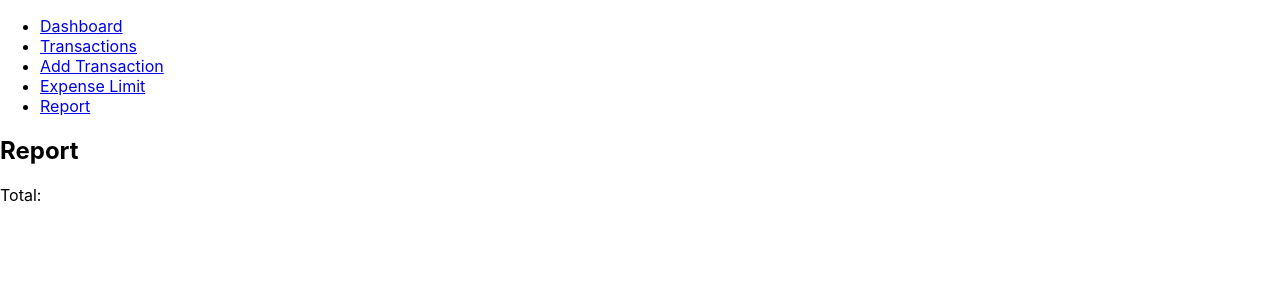
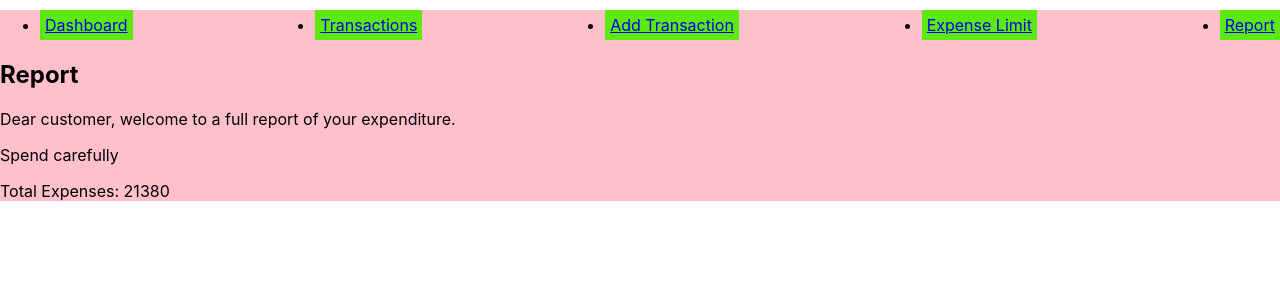
Before and after one commit to fascilio/ph-2-react-project, a React (Create React App) app in the folder expense-tracker/: page /report in a window 1280 px wide. Shown: the top 300 px of the page. Built offline with nearby package versions, Linux system fonts and the light colour scheme; data requests are answered from the project's data file.

Commit message:
updating files and styles

```diff
--- a/expense-tracker/db.json
+++ b/expense-tracker/db.json
@@ -113,18 +113,18 @@
       "amount": 2000
     },
     {
-      "id": "17",
+      "id": 17,
       "date": "2023-04-29",
-      "description": "Gasoline",
-      "category": "Transportation",
-      "amount": 3500
+      "description": "16 GB flash disk",
+      "category": "electronics",
+      "amount": "2500"
     },
     {
-      "id": "18",
+      "id": 18,
       "date": "2023-04-29",
-      "description": "Restaurant",
-      "category": "Food",
-      "amount": 80
+      "description": "Air pods",
+      "category": "Entertainment",
+      "amount": "2200"
     }
   ]
 }
--- a/expense-tracker/src/components/AddTransaction.js
+++ b/expense-tracker/src/components/AddTransaction.js
@@ -1,9 +1,23 @@
-import React, { useState } from 'react';
+import React, { useState, useEffect } from 'react';
+import axios from 'axios';
 
 function AddTransaction({ addNewTransaction }) {
   const [transaction, setTransaction] = useState({
-    date: '', description: '', category: '', amount: ''
+    id: null,
+    date: '',
+    description: '',
+    category: '',
+    amount: ''
   });
+
+  useEffect(() => {
+    axios.get('/api/transactions')
+      .then(response => {
+        const latestId = response.data[response.data.length - 1].id;
+        setTransaction(transaction => ({ ...transaction, id: latestId + 1 }));
+      })
+      .catch(error => console.log(error));
+  }, []);
 
   const handleChange = (e) => {
     setTransaction({ ...transaction, [e.target.name]: e.target.value });
@@ -12,11 +26,11 @@ function AddTransaction({ addNewTransaction }) {
   const handleSubmit = (e) => {
     e.preventDefault();
     addNewTransaction(transaction);
-    setTransaction({ date: '', description: '',category: '', amount: '' });
+    setTransaction({ id: transaction.id + 1, date: '', description: '', category: '', amount: '' });
   }
 
   return (
-    <div style={{ display: 'flex', flexDirection: 'column', alignItems: 'center' }}>
+    <div style={{ display: 'flex', flexDirection: 'column', alignItems: 'center', backgroundColor: 'grey' }}>
       <h2>Add Transaction</h2>
       <form onSubmit={handleSubmit}>
         <label>Date:</label>
--- a/expense-tracker/src/components/App.js
+++ b/expense-tracker/src/components/App.js
@@ -40,14 +40,14 @@ function App() {
 
     return (
         <Router>
-            <div>
+            <div style={{backgroundColor: "pink"}}>
               <Navigation>
                 <Routes>
                     <Route path="/" element={<Dashboard expenses={expenses} />} />
                     <Route path="/transactions" element={<TransactionList />} />
                     <Route path="/add-transaction" element={<AddTransaction addNewTransaction={addTransaction} />} />
                     <Route path="/expense-limit" element={<ExpenseLimit />} />
-                    <Route path="/report" element={<Report />} />
+                    <Route path="/report" element={<Report transactions={expenses} />} />
                 </Routes>
               </Navigation>
             </div>
--- a/expense-tracker/src/components/Navigation.js
+++ b/expense-tracker/src/components/Navigation.js
@@ -4,7 +4,7 @@ function Navigation({ children }) {
   return (
     <div>
       <nav>
-        <ul>
+        <ul className="nav-links">
           <li>
             <Link to="/">Dashboard</Link>
           </li>
--- a/expense-tracker/src/components/Report.js
+++ b/expense-tracker/src/components/Report.js
@@ -1,14 +1,39 @@
-import React from "react";
+import React, { useState, useEffect } from "react";
 
-function Report(props) {
-    const total = props.transactions && props.transactions.reduce((acc, curr) => acc + curr.amount, 0);
+function Report() {
+  const [totalExpenses, setTotalExpenses] = useState(0);
 
-    return (
-      <div>
-        <h2>Report</h2>
-        <p>Total: {total}</p>
-      </div>
-    );
+  useEffect(() => {
+    fetch("http://localhost:3002/expenses")
+      .then((res) => res.json())
+      .then((data) => {
+        let total = 0;
+        if (data) {
+          data.forEach((expense) => {
+            total += parseInt(expense.amount);
+          });
+        }
+        setTotalExpenses(total);
+      })
+      .catch((err) => console.log(err));
+  }, []);
+
+  let message;
+
+  if (totalExpenses > 25000) {
+    message = "Be keen! You are overspending";
+  } else if (totalExpenses >= 20000) {
+    message = "Spend carefully";
   }
 
+  return (
+    <div>
+      <h2>Report</h2>
+      <p>Dear customer, welcome to a full report of your expenditure.</p>
+      {message && <p>{message}</p>}
+      <p>Total Expenses: {totalExpenses}</p>
+    </div>
+  );
+}
+
 export default Report;
--- a/expense-tracker/src/index.css
+++ b/expense-tracker/src/index.css
@@ -83,3 +83,21 @@ button:hover {
   background-color: #f44336;
   opacity: 0.8;
 }
+.nav-links {
+  display: flex;
+  justify-content: space-between;
+  margin: 10px 0;
+}
+
+.nav-links li {
+  background-color: rgb(94, 233, 14);
+  margin-right: 10px;
+  padding: 5px;
+}
+.nav-links li:hover{
+  background-color: #12cbd8;
+  opacity: 0.8;
+}
+.nav-links li:last-child {
+  margin-right: 0;
+}
```
